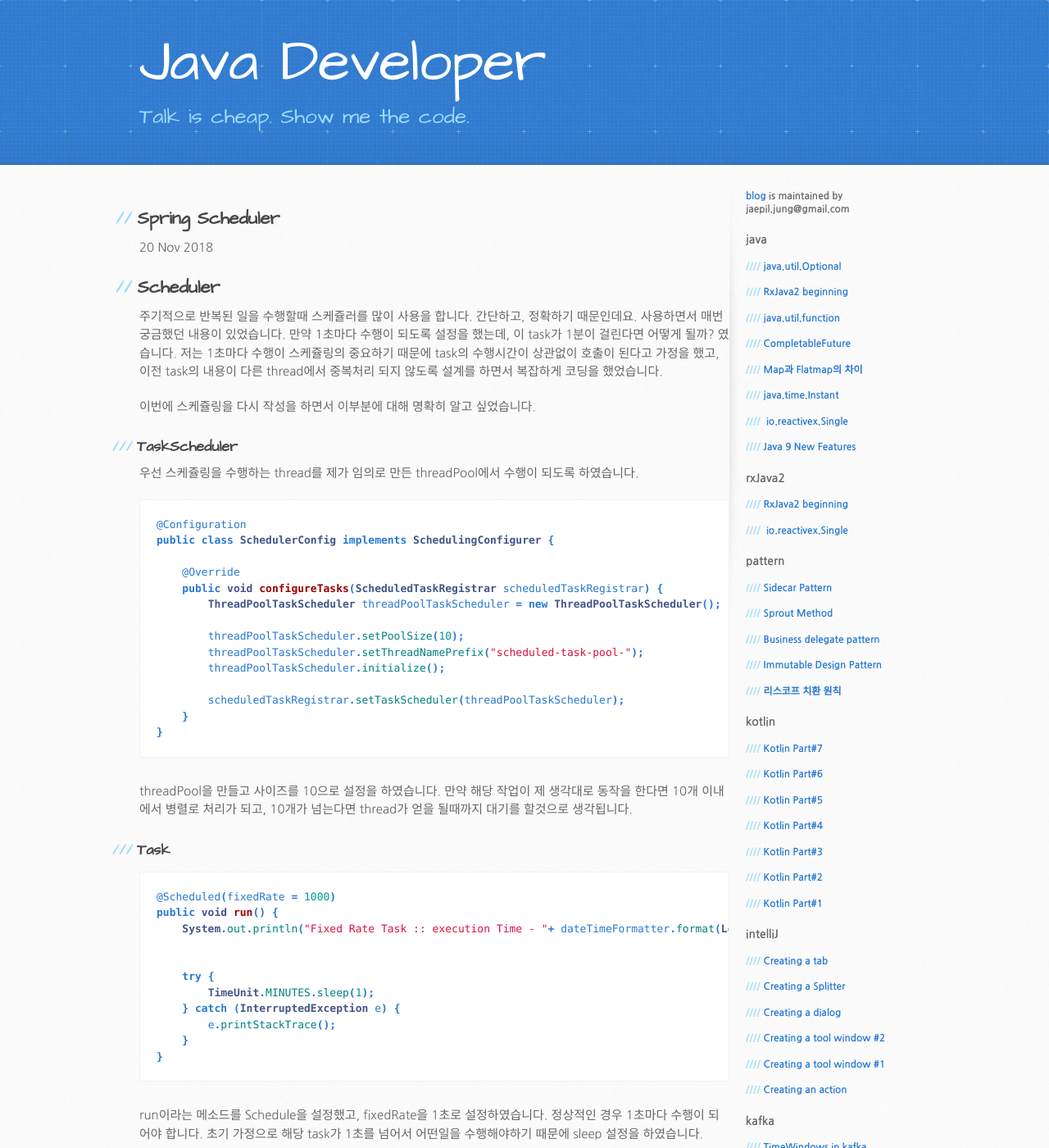
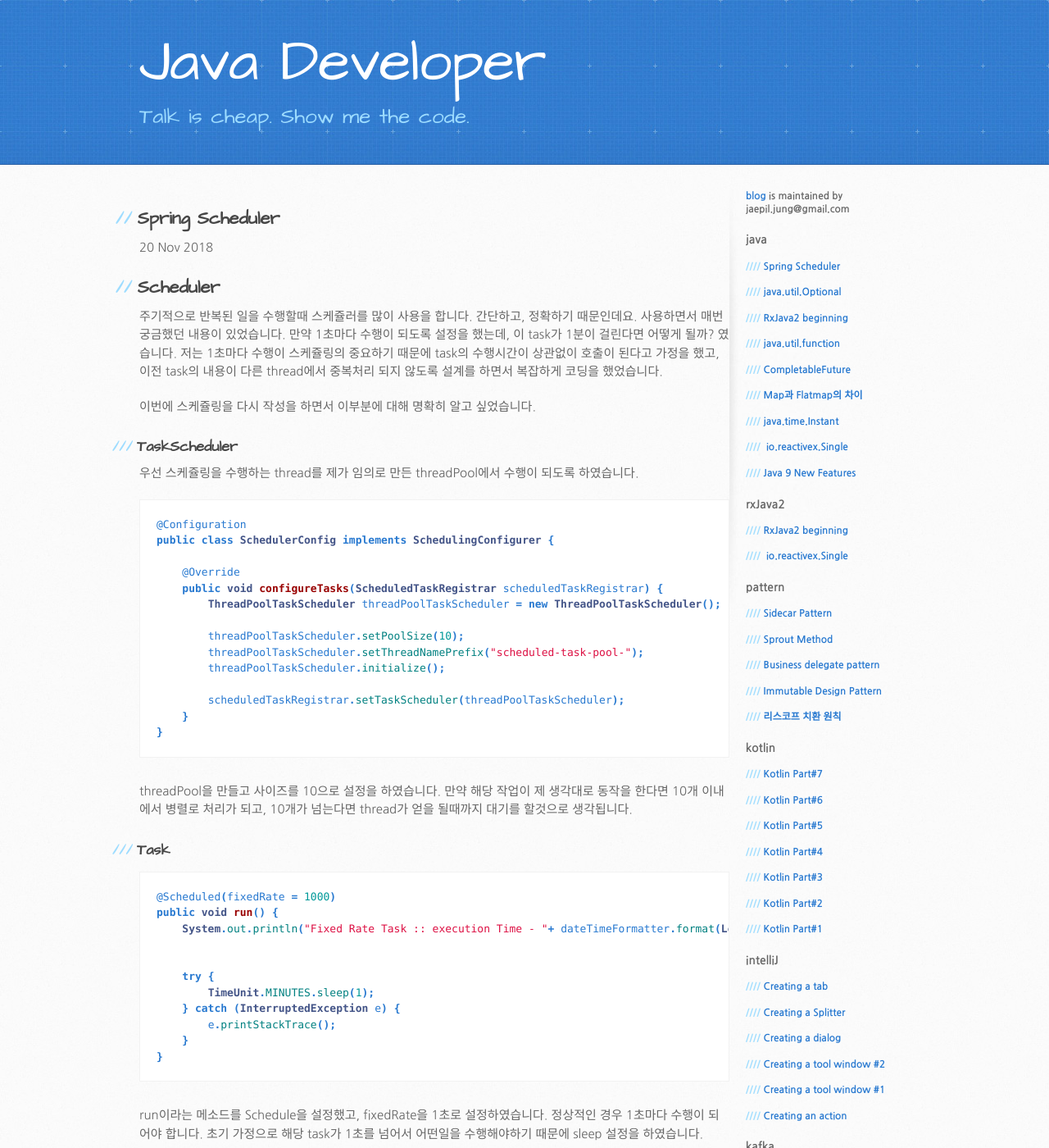
Before and after one commit to jaepils/jaepils.github.io, a Jekyll site: the page built from _posts/2018-11-23-java-scheduler.markdown, in a window 1280 px wide and 1400 px high. Shown: the whole window at 82% size. Built offline with Jekyll 4.4.1, drawn with Linux system fonts in a browser that asks for light colours; comment, search, counter and statistics services are not loaded; some of the changed text lies outside the part shown.

Commit message:
categories 수정

```diff
--- a/_posts/2018-11-23-java-scheduler.markdown
+++ b/_posts/2018-11-23-java-scheduler.markdown
@@ -2,7 +2,7 @@
 layout: post
 title:  "Spring Scheduler"
 date:   2018-11-20 15:40:56
-categories: java, spring
+categories: java spring
 ---
 ## Scheduler
 주기적으로 반복된 일을 수행할때 스케쥴러를 많이 사용을 합니다. 간단하고, 정확하기 때문인데요. 사용하면서 매번 궁금했던 내용이 있었습니다.
```
